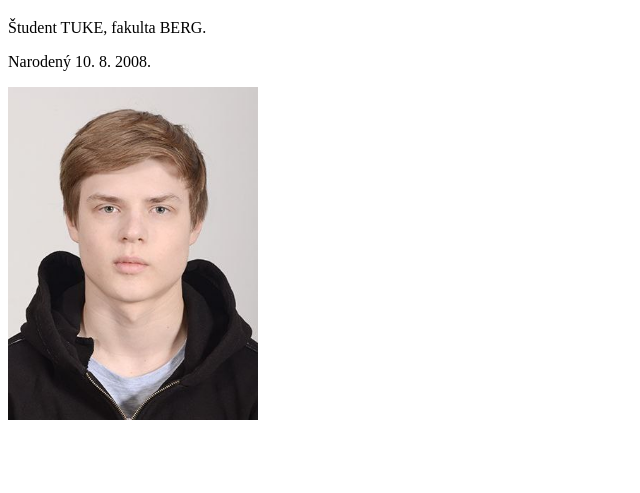
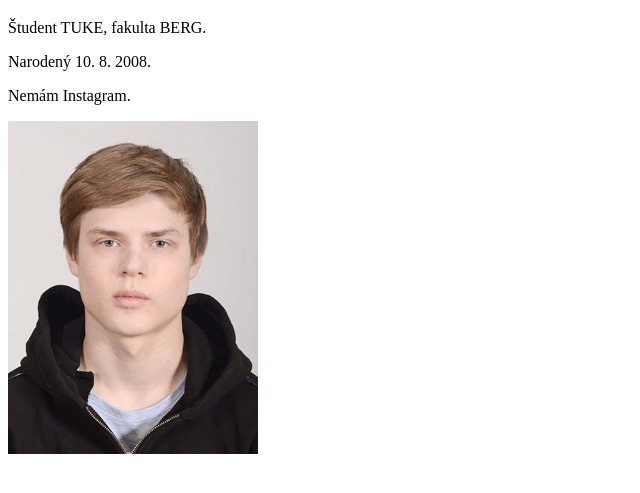
Before and after one commit to tehnologie-internetu/moje-stranka, a plain HTML site: page index.html in a window 1280 px wide. Shown: the part 61-554 px from the top of the page, without its empty margins (0-640 px from the left). Drawn offline with Linux system fonts and the light colour scheme.

Commit message:
Update index.html

```diff
--- a/index.html
+++ b/index.html
@@ -8,6 +8,7 @@
   <h1>Kiril Kaliaiev</h1>
   <p>Študent TUKE, fakulta BERG.</p>
   <p>Narodený 10. 8. 2008.</p>
+  <p>Nemám Instagram.</p>
 
   <a href="https://fberg.tuke.sk/" target="_blank">
     <img src="photo_2026-10-28_13-55-53.jpg" alt="Kiril Kaliaiev" width="250">
```
